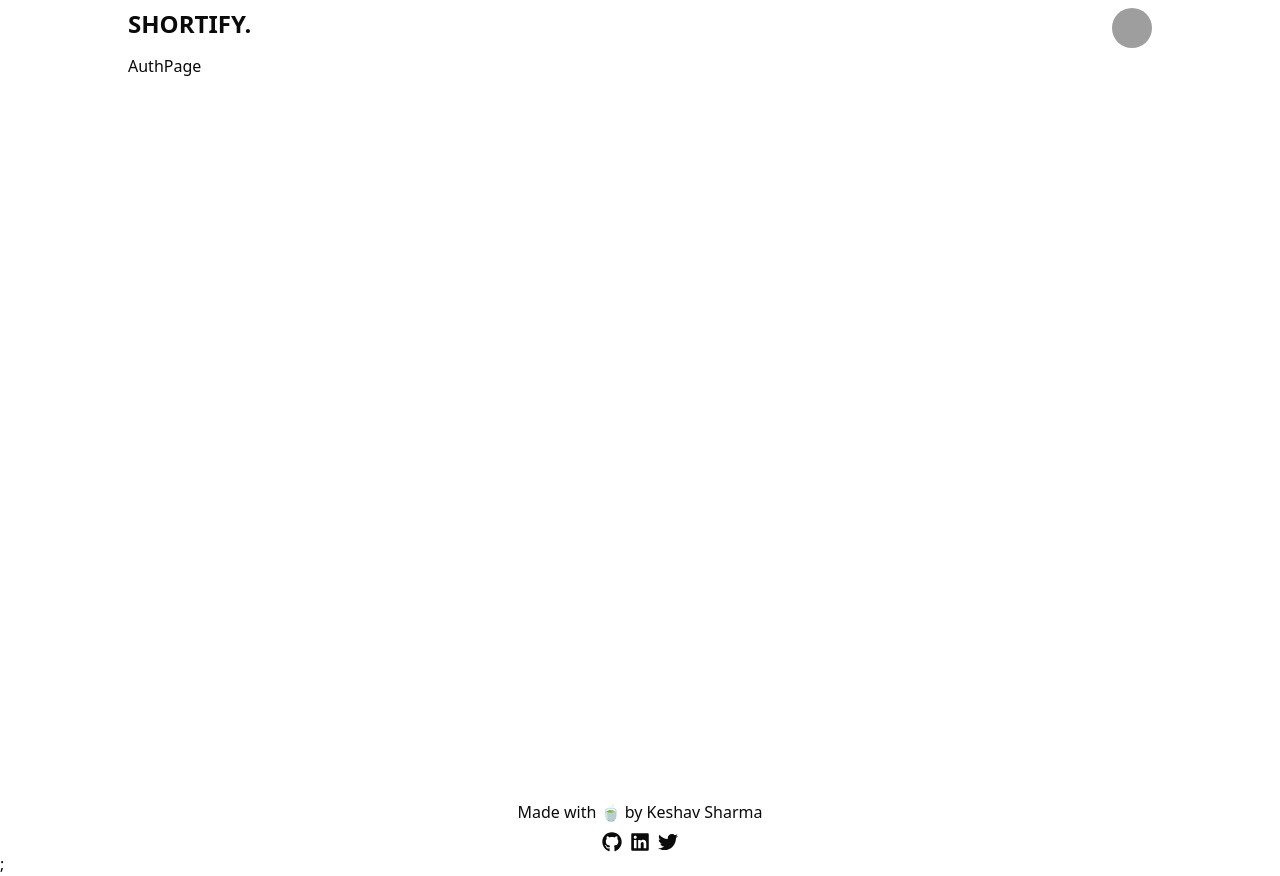
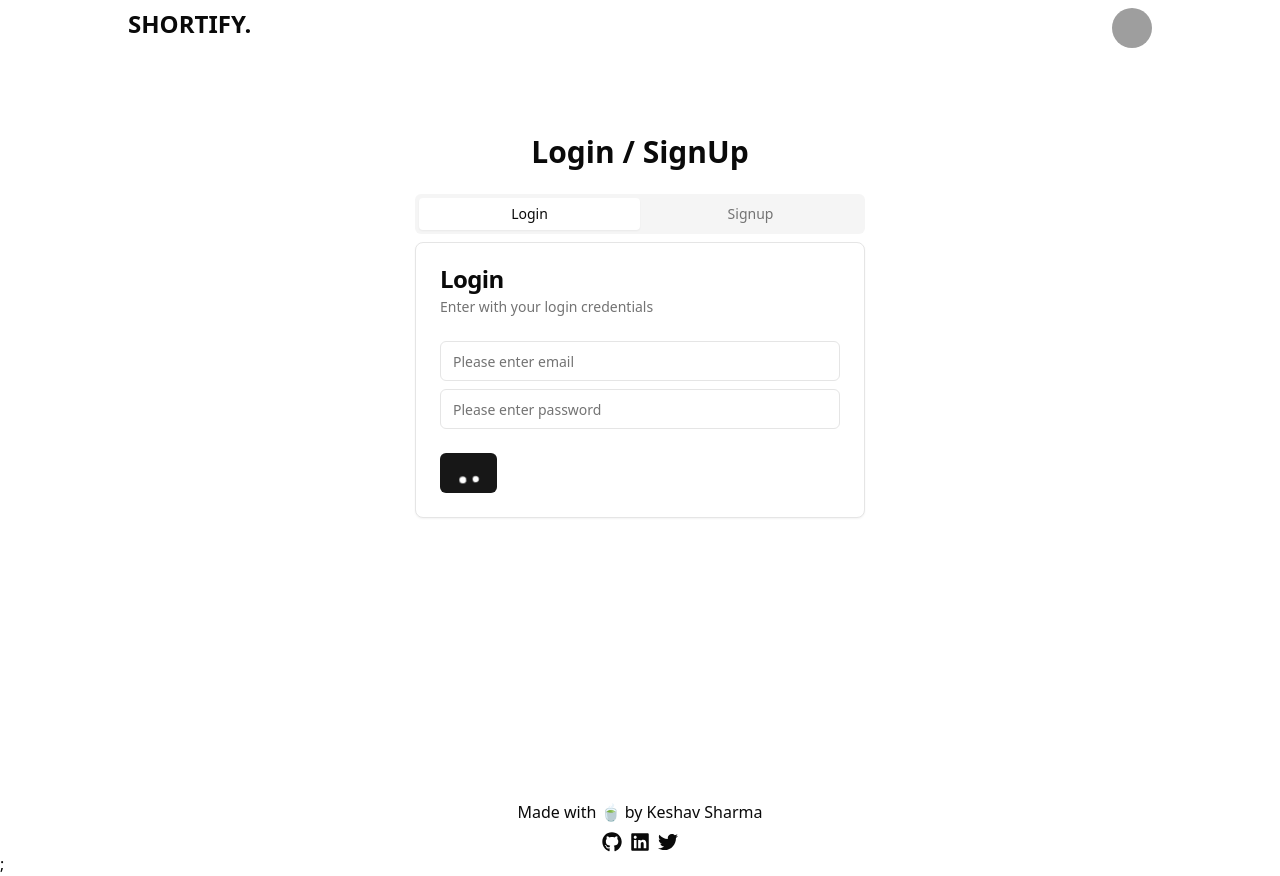
Before and after one commit to sharmakeshav10/shortify, a React (Vite) app: page /auth in a window 1280 px wide. Built offline with nearby package versions, Linux system fonts and the light colour scheme; grey boxes are pictures that could not be loaded.

Commit message:
implemented auth page and login UI tab

```diff
--- a/package.json
+++ b/package.json
@@ -14,6 +14,7 @@
     "@radix-ui/react-avatar": "^1.1.0",
     "@radix-ui/react-dropdown-menu": "^2.1.1",
     "@radix-ui/react-slot": "^1.1.0",
+    "@radix-ui/react-tabs": "^1.1.0",
     "@supabase/supabase-js": "^2.45.4",
     "class-variance-authority": "^0.7.0",
     "clsx": "^2.1.1",
@@ -22,8 +23,10 @@
     "react-dom": "^18.3.1",
     "react-icons": "^5.3.0",
     "react-router-dom": "^6.26.2",
+    "react-spinners": "^0.14.1",
     "tailwind-merge": "^2.5.2",
-    "tailwindcss-animate": "^1.0.7"
+    "tailwindcss-animate": "^1.0.7",
+    "yup": "^1.4.0"
   },
   "devDependencies": {
     "@eslint/js": "^9.9.0",
--- /dev/null
+++ b/src/components/Login.jsx
@@ -0,0 +1,43 @@
+import React from "react";
+import {
+  Card,
+  CardContent,
+  CardDescription,
+  CardFooter,
+  CardHeader,
+  CardTitle,
+} from "@/components/ui/card";
+import { Input } from "./ui/input";
+import { Button } from "./ui/button";
+import { CircleLoader, DotLoader, FadeLoader } from "react-spinners";
+
+const Login = () => {
+  return (
+    <div>
+      <Card>
+        <CardHeader>
+          <CardTitle>Login</CardTitle>
+          <CardDescription>Enter with your login credentials</CardDescription>
+        </CardHeader>
+        <CardContent className="space-y-2">
+          <div className="space-y-1">
+            <Input type="email" placeholder="Please enter email" />
+          </div>
+          <div className="space-y-1">
+            <Input type="password" placeholder="Please enter password" />
+          </div>
+        </CardContent>
+        <CardFooter>
+          <div className="justify-center">
+            <Button>
+              {" "}
+              {true ? <DotLoader size={25} color="#FFFFFF" /> : "Login"}
+            </Button>
+          </div>
+        </CardFooter>
+      </Card>
+    </div>
+  );
+};
+
+export default Login;
--- /dev/null
+++ b/src/components/Signup.jsx
@@ -0,0 +1,7 @@
+import React from "react";
+
+const Signup = () => {
+  return <div>Signup</div>;
+};
+
+export default Signup;
--- /dev/null
+++ b/src/components/ui/card.jsx
@@ -0,0 +1,50 @@
+import * as React from "react"
+
+import { cn } from "@/lib/utils"
+
+const Card = React.forwardRef(({ className, ...props }, ref) => (
+  <div
+    ref={ref}
+    className={cn("rounded-lg border bg-card text-card-foreground shadow-sm", className)}
+    {...props} />
+))
+Card.displayName = "Card"
+
+const CardHeader = React.forwardRef(({ className, ...props }, ref) => (
+  <div
+    ref={ref}
+    className={cn("flex flex-col space-y-1.5 p-6", className)}
+    {...props} />
+))
+CardHeader.displayName = "CardHeader"
+
+const CardTitle = React.forwardRef(({ className, ...props }, ref) => (
+  <h3
+    ref={ref}
+    className={cn("text-2xl font-semibold leading-none tracking-tight", className)}
+    {...props} />
+))
+CardTitle.displayName = "CardTitle"
+
+const CardDescription = React.forwardRef(({ className, ...props }, ref) => (
+  <p
+    ref={ref}
+    className={cn("text-sm text-muted-foreground", className)}
+    {...props} />
+))
+CardDescription.displayName = "CardDescription"
+
+const CardContent = React.forwardRef(({ className, ...props }, ref) => (
+  <div ref={ref} className={cn("p-6 pt-0", className)} {...props} />
+))
+CardContent.displayName = "CardContent"
+
+const CardFooter = React.forwardRef(({ className, ...props }, ref) => (
+  <div
+    ref={ref}
+    className={cn("flex items-center p-6 pt-0", className)}
+    {...props} />
+))
+CardFooter.displayName = "CardFooter"
+
+export { Card, CardHeader, CardFooter, CardTitle, CardDescription, CardContent }
--- /dev/null
+++ b/src/components/ui/tabs.jsx
@@ -0,0 +1,41 @@
+import * as React from "react"
+import * as TabsPrimitive from "@radix-ui/react-tabs"
+
+import { cn } from "@/lib/utils"
+
+const Tabs = TabsPrimitive.Root
+
+const TabsList = React.forwardRef(({ className, ...props }, ref) => (
+  <TabsPrimitive.List
+    ref={ref}
+    className={cn(
+      "inline-flex h-10 items-center justify-center rounded-md bg-muted p-1 text-muted-foreground",
+      className
+    )}
+    {...props} />
+))
+TabsList.displayName = TabsPrimitive.List.displayName
+
+const TabsTrigger = React.forwardRef(({ className, ...props }, ref) => (
+  <TabsPrimitive.Trigger
+    ref={ref}
+    className={cn(
+      "inline-flex items-center justify-center whitespace-nowrap rounded-sm px-3 py-1.5 text-sm font-medium ring-offset-background transition-all focus-visible:outline-none focus-visible:ring-2 focus-visible:ring-ring focus-visible:ring-offset-2 disabled:pointer-events-none disabled:opacity-50 data-[state=active]:bg-background data-[state=active]:text-foreground data-[state=active]:shadow-sm",
+      className
+    )}
+    {...props} />
+))
+TabsTrigger.displayName = TabsPrimitive.Trigger.displayName
+
+const TabsContent = React.forwardRef(({ className, ...props }, ref) => (
+  <TabsPrimitive.Content
+    ref={ref}
+    className={cn(
+      "mt-2 ring-offset-background focus-visible:outline-none focus-visible:ring-2 focus-visible:ring-ring focus-visible:ring-offset-2",
+      className
+    )}
+    {...props} />
+))
+TabsContent.displayName = TabsPrimitive.Content.displayName
+
+export { Tabs, TabsList, TabsTrigger, TabsContent }
--- a/src/db/supabase.js
+++ b/src/db/supabase.js
@@ -1,6 +1,6 @@
 import { createClient } from "@supabase/supabase-js";
 
-const supabaseUrl = import.meta.env.VITE_SUPABASE_URL;
+export const supabaseUrl = import.meta.env.VITE_SUPABASE_URL;
 const supabaseKey = import.meta.env.VITE_SUPABASE_ANON_KEY;
 const supabase = createClient(supabaseUrl, supabaseKey);
 
--- a/src/pages/AuthPage.jsx
+++ b/src/pages/AuthPage.jsx
@@ -1,5 +1,33 @@
+import { useSearchParams } from "react-router-dom";
+import { Tabs, TabsContent, TabsList, TabsTrigger } from "@/components/ui/tabs";
+import Login from "@/components/Login";
+import Signup from "@/components/Signup";
+import { useEffect } from "react";
+
 const AuthPage = () => {
-  return <div>AuthPage</div>;
+  const [searchParams] = useSearchParams();
+
+  return (
+    <div className="mt-20 flex flex-col items-center gap-6">
+      <h2 className="text-3xl font-bold">
+        {searchParams.get("newUrl")
+          ? "Almost there! Please log in to proceed."
+          : "Login / SignUp"}
+      </h2>
+      <Tabs defaultValue="login" className="w-[450px]">
+        <TabsList className="grid grid-cols-2">
+          <TabsTrigger value="login">Login</TabsTrigger>
+          <TabsTrigger value="signup">Signup</TabsTrigger>
+        </TabsList>
+        <TabsContent value="login">
+          <Login />
+        </TabsContent>
+        <TabsContent value="signup">
+          <Signup />
+        </TabsContent>
+      </Tabs>
+    </div>
+  );
 };
 
 export default AuthPage;
--- a/src/pages/HomePage.jsx
+++ b/src/pages/HomePage.jsx
@@ -6,17 +6,34 @@
 } from "@/components/ui/accordion";
 import { Button } from "@/components/ui/button";
 import { Input } from "@/components/ui/input";
+import { useState } from "react";
+import { useNavigate } from "react-router-dom";
 
 const HomePage = () => {
+  const [url, setUrl] = useState();
+  const navigate = useNavigate();
+
+  const handleShortenUrl = (e) => {
+    e.preventDefault();
+    if (url) {
+      navigate(`/auth?newUrl=${url}`);
+    }
+  };
+
   return (
     <div className="flex flex-col items-center">
       <h2 className="text-3xl sm:text-5xl font-bold text-center pt-16 sm:pt-24">
         Transform Your Links: Shorter, Smarter, Simpler
       </h2>
-      <form className="flex flex-col md:flex-row w-full gap-2 md:w-2/4 my-10">
+      <form
+        onSubmit={handleShortenUrl}
+        className="flex flex-col md:flex-row w-full gap-2 md:w-2/4 my-10"
+      >
         <Input
           placeholder="Enter your link here"
           type="url"
+          value={url}
+          onChange={(e) => setUrl(e.target.value)}
           className="focus:outline-none"
         />
         <Button className="" type="submit">
```
Also changed, not shown: src/db/apiAuth.js (added, +16 -0 lines), 1 other file (tests, documents, lock files or other folders).
